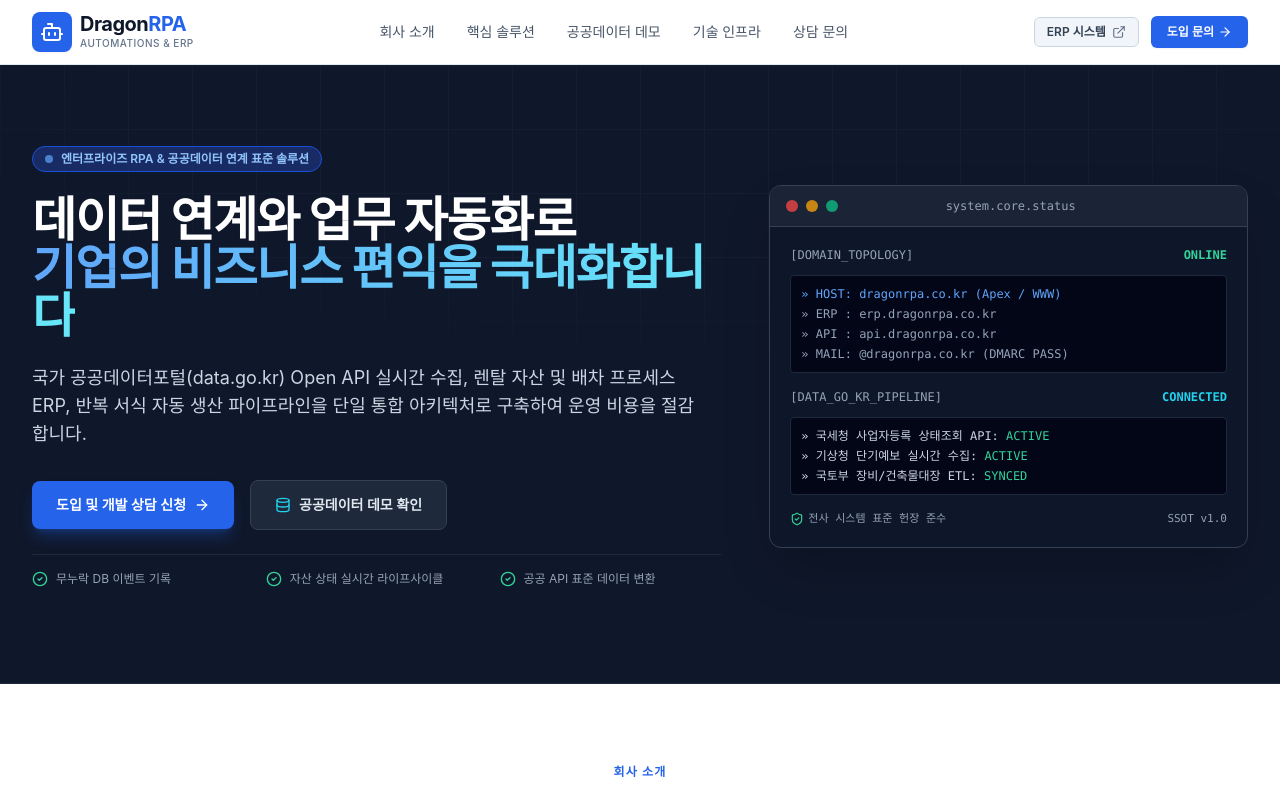
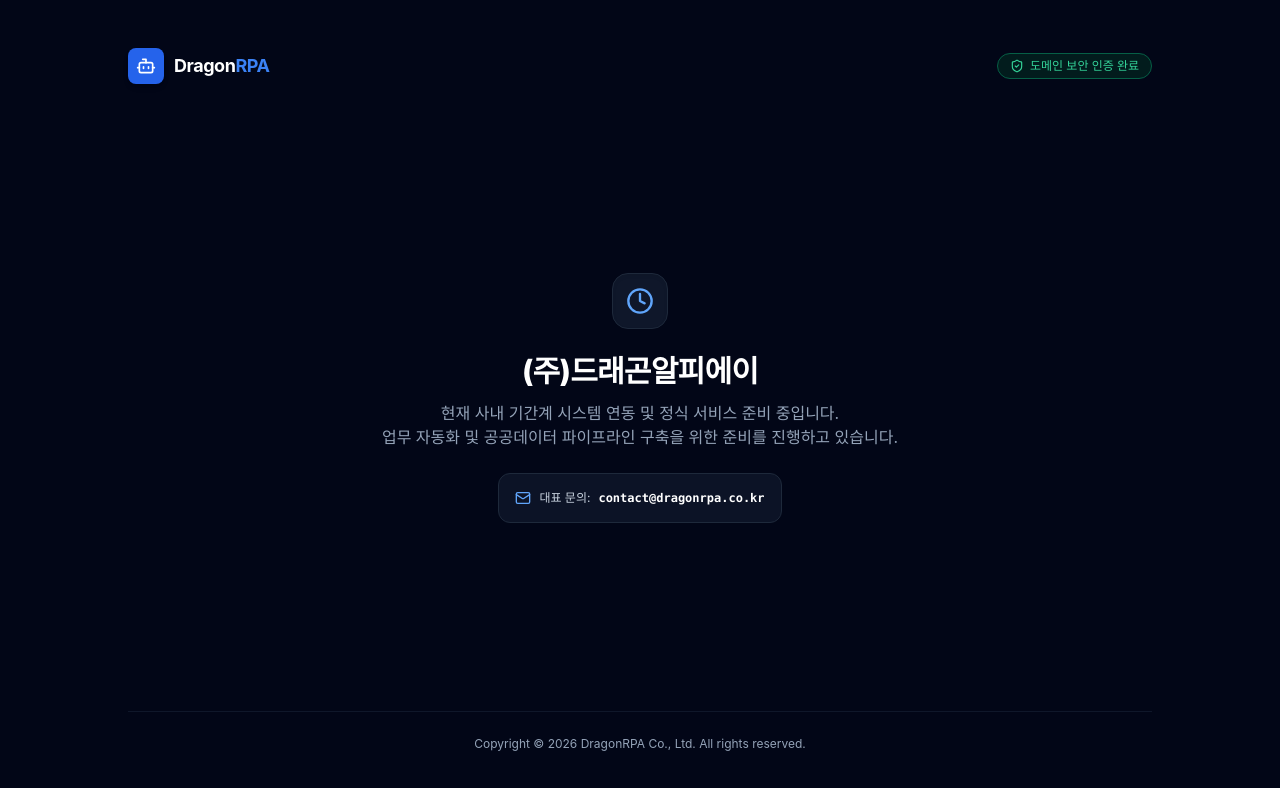
Before and after one commit to DragonRPA/homepage, a Next.js app: page / in a window 1280 px wide. Shown: the top 788 px of the page. Built offline with nearby package versions, Linux system fonts and the light colour scheme.

Commit message:
fix(page): v0.1.1.Build.1 - 랜딩페이지 서비스 준비중 모드로 전환 (2026-08-27 17:56)

```diff
--- a/src/app/page.tsx
+++ b/src/app/page.tsx
@@ -1,38 +1,52 @@
-import Header from "@/components/Header";
-import Hero from "@/components/Hero";
-import About from "@/components/About";
-import Solutions from "@/components/Solutions";
-import PublicDataDemo from "@/components/PublicDataDemo";
-import TechStack from "@/components/TechStack";
-import Contact from "@/components/Contact";
-import Footer from "@/components/Footer";
+import React from "react";
+import { Bot, Mail, ShieldCheck, Clock } from "lucide-react";
 
 export default function Home() {
   return (
-    <div className="min-h-screen flex flex-col bg-white">
-      {/* 1. Global Navigation Bar */}
-      <Header />
+    <main className="min-h-screen bg-slate-950 text-slate-100 flex flex-col justify-between p-6 sm:p-12">
+      {/* Top Bar */}
+      <header className="max-w-5xl mx-auto w-full flex items-center justify-between">
+        <div className="flex items-center gap-2.5">
+          <div className="w-9 h-9 rounded-lg bg-blue-600 flex items-center justify-center text-white shadow-md">
+            <Bot className="w-5 h-5" />
+          </div>
+          <span className="font-bold text-lg text-white tracking-tight">
+            Dragon<span className="text-blue-500">RPA</span>
+          </span>
+        </div>
+        <div className="flex items-center gap-1.5 text-xs text-emerald-400 bg-emerald-950/60 border border-emerald-800 px-3 py-1 rounded-full font-medium">
+          <ShieldCheck className="w-3.5 h-3.5" />
+          <span>도메인 보안 인증 완료</span>
+        </div>
+      </header>
 
-      {/* 2. Hero Section */}
-      <Hero />
+      {/* Center Hero Card */}
+      <section className="max-w-xl mx-auto w-full text-center py-16 space-y-6">
+        <div className="w-14 h-14 rounded-2xl bg-slate-900 border border-slate-800 flex items-center justify-center text-blue-400 mx-auto shadow-inner">
+          <Clock className="w-7 h-7" />
+        </div>
 
-      {/* 3. Company About & Core Principles */}
-      <About />
+        <div className="space-y-3">
+          <h1 className="text-2xl sm:text-3xl font-extrabold text-white tracking-tight">
+            (주)드래곤알피에이
+          </h1>
+          <p className="text-sm sm:text-base text-slate-400 leading-relaxed">
+            현재 사내 기간계 시스템 연동 및 정식 서비스 준비 중입니다.<br />
+            업무 자동화 및 공공데이터 파이프라인 구축을 위한 준비를 진행하고 있습니다.
+          </p>
+        </div>
 
-      {/* 4. Solutions Portfolio */}
-      <Solutions />
+        <div className="p-4 rounded-xl bg-slate-900/80 border border-slate-800 text-xs text-slate-300 inline-flex items-center gap-2">
+          <Mail className="w-4 h-4 text-blue-400" />
+          <span>대표 문의:</span>
+          <span className="text-white font-mono font-semibold">contact@dragonrpa.co.kr</span>
+        </div>
+      </section>
 
-      {/* 5. Public Data (data.go.kr) Interactive Showcase */}
-      <PublicDataDemo />
-
-      {/* 6. Technical Architecture & Security */}
-      <TechStack />
-
-      {/* 7. Consultation Inquiry Form */}
-      <Contact />
-
-      {/* 8. Footer */}
-      <Footer />
-    </div>
+      {/* Footer */}
+      <footer className="max-w-5xl mx-auto w-full text-center text-xs text-slate-400 border-t border-slate-900 pt-6">
+        <p>Copyright © 2026 DragonRPA Co., Ltd. All rights reserved.</p>
+      </footer>
+    </main>
   );
 }
```
Also changed, not shown: 1 other file (tests, documents, lock files or other folders).
